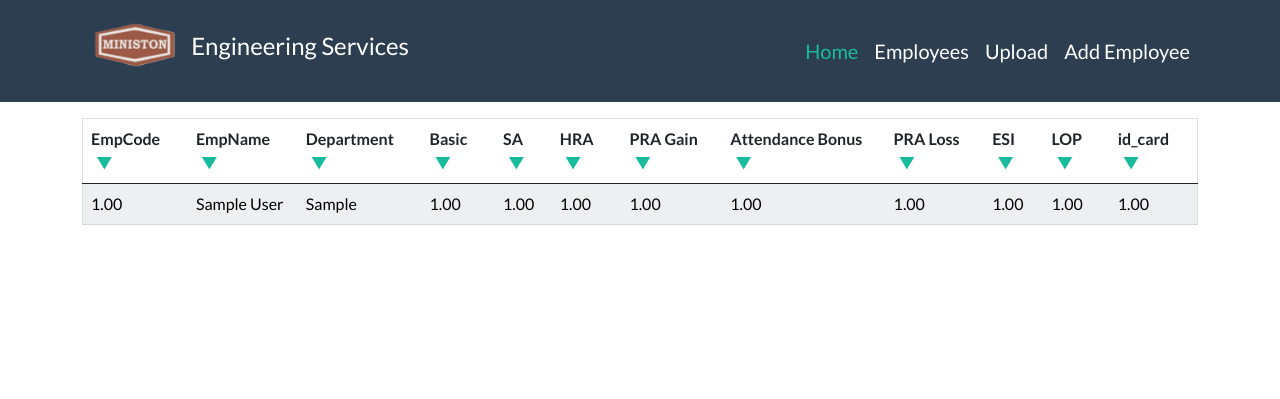
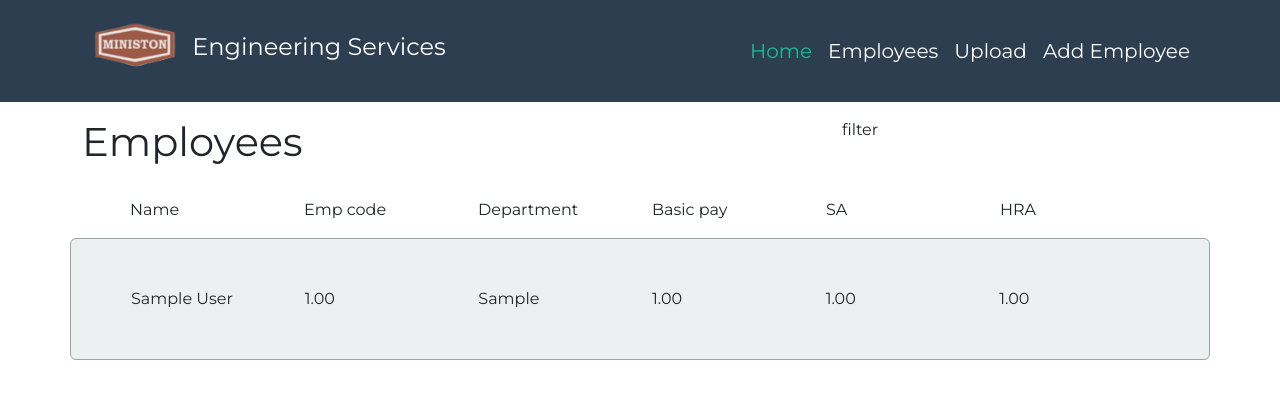
Before and after one commit to ShyamSundhar1411/PayRoll-System-Project, a Django app: page /emlist in a window 1280 px wide. Shown: the top 399 px of the page. Run offline with Django 4.2, Linux system fonts and the light colour scheme; tables that the repository leaves empty hold one stand-in row (values such as "Sample post"); some libraries are stand-ins or nearby versions; some web fonts are replaced.

Commit message:
employee list base created

```diff
--- a/services/templates/services/emlist.html
+++ b/services/templates/services/emlist.html
@@ -10,9 +10,13 @@
             display: inline-block;
             margin-left: 5px; /* Adjust the spacing as needed */
         }
+    div{
+    font-family: 'Montserrat', sans-serif;
+  }
 </style>
 
-<table class="table table-hover custom-table" border="1">
+<!-- <h2>Employee list</h2>
+<table class="table table-hover custom-table border " >
     <thead>
       <tr>
         <th scope="col">EmpCode<a href="?sort=emp_code"><span class="sort-indicator"></span></a></th>
@@ -47,6 +51,60 @@
         </tr>
     {% endfor %}
     </tbody>
-  </table>
+  </table> -->
 
-  {% endblock %}
+<div class="row ">
+  <div class="col-md-8">
+    <h2>Employees</h2>
+  </div>
+  <div class="col-md-4">
+    filter
+  </div>
+</div>
+
+
+<div class="row mt-4 ps-5 pe-5 pb-3">
+  <div class="col-md-2">
+    Name
+  </div>
+  <div class="col-md-2">
+    Emp code
+  </div>
+  <div class="col-md-2">
+    Department
+  </div>
+  <div class="col-md-2">
+    Basic pay
+  </div>
+  <div class="col-md-2">
+    SA
+  </div>
+  <div class="col-md-2">
+    HRA
+  </div>
+</div>
+
+{% for item in data %}
+<div class="row border border-secondary rounded p-5 mb-3 bg-light">
+  <div class="col-md-2">
+    {{item.emp_name}}
+  </div>
+  <div class="col-md-2">
+    {{item.emp_code}}
+  </div>
+  <div class="col-md-2">
+    {{item.department}}
+  </div>
+  <div class="col-md-2">
+    {{item.basic_pay}}
+  </div>
+  <div class="col-md-2">
+    {{item.sa}}
+  </div>
+  <div class="col-md-2">
+    {{item.hra}}
+  </div>
+</div>
+{% endfor %}
+
+{% endblock %}
```
